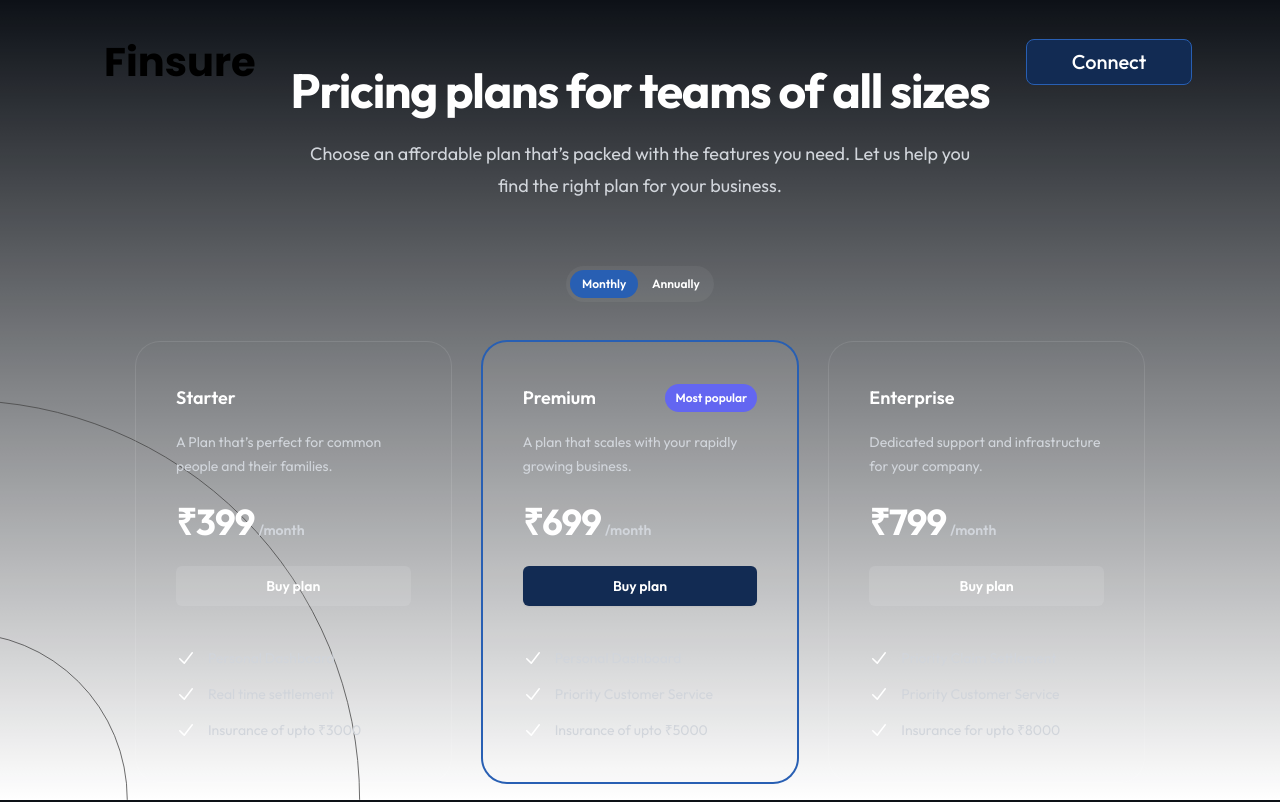
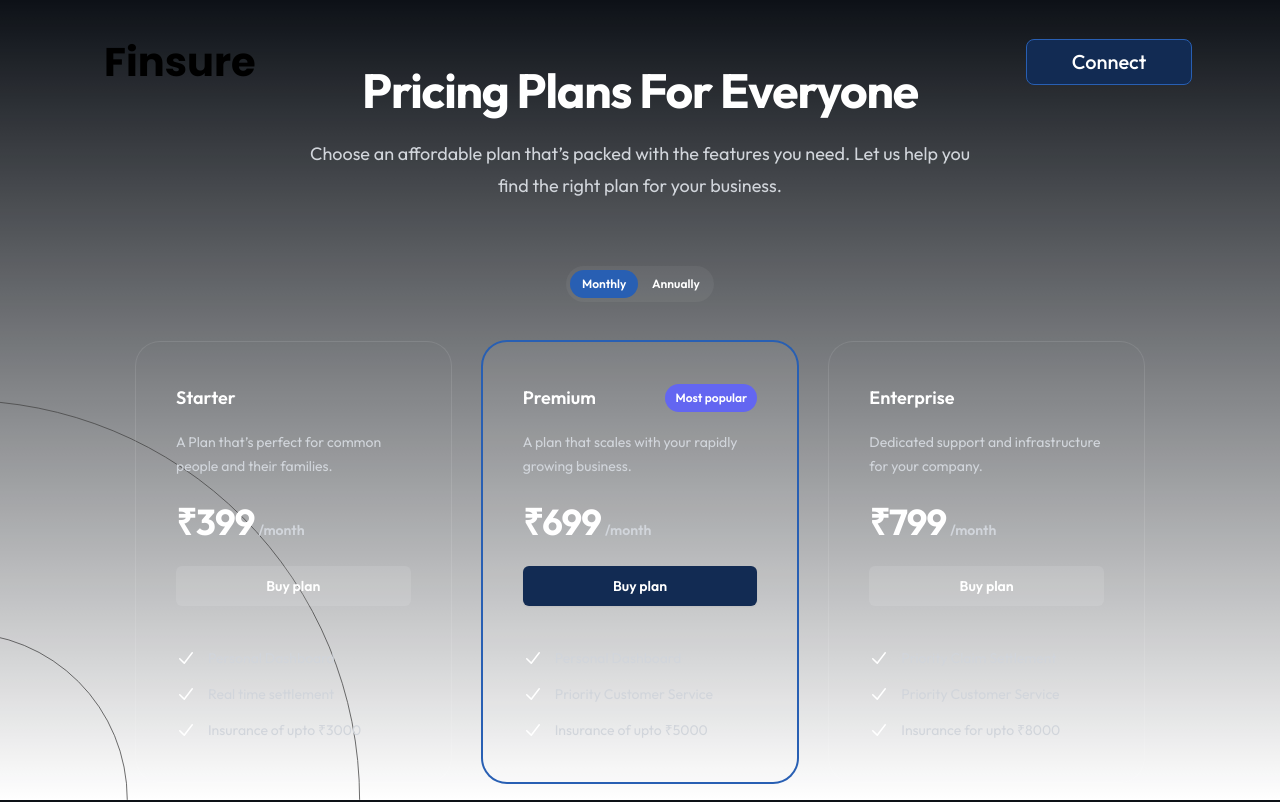
Before and after one commit to hashfx/moi-flight-insurance, a Next.js app in the folder frontend/: page /plans in a window 1280 px wide. Built offline with nearby package versions, Linux system fonts and the light colour scheme; what js-moi-sdk would draw is missing.

Commit message:
minor update

```diff
--- a/frontend/src/components/Plan/Pricing.tsx
+++ b/frontend/src/components/Plan/Pricing.tsx
@@ -62,7 +62,7 @@ const Pricing = () => {
 			<div className="mx-auto max-w-7xl px-6 lg:px-8">
 				<div className="mx-auto max-w-4xl text-center">
 					<p className="mt-2 text-4xl font-bold tracking-tight text-white sm:text-5xl">
-						Pricing plans for teams of&nbsp;all&nbsp;sizes
+						Pricing Plans For Everyone
 					</p>
 				</div>
 				<p className="mx-auto mt-6 max-w-2xl text-center text-lg leading-8 text-gray-300">
```
